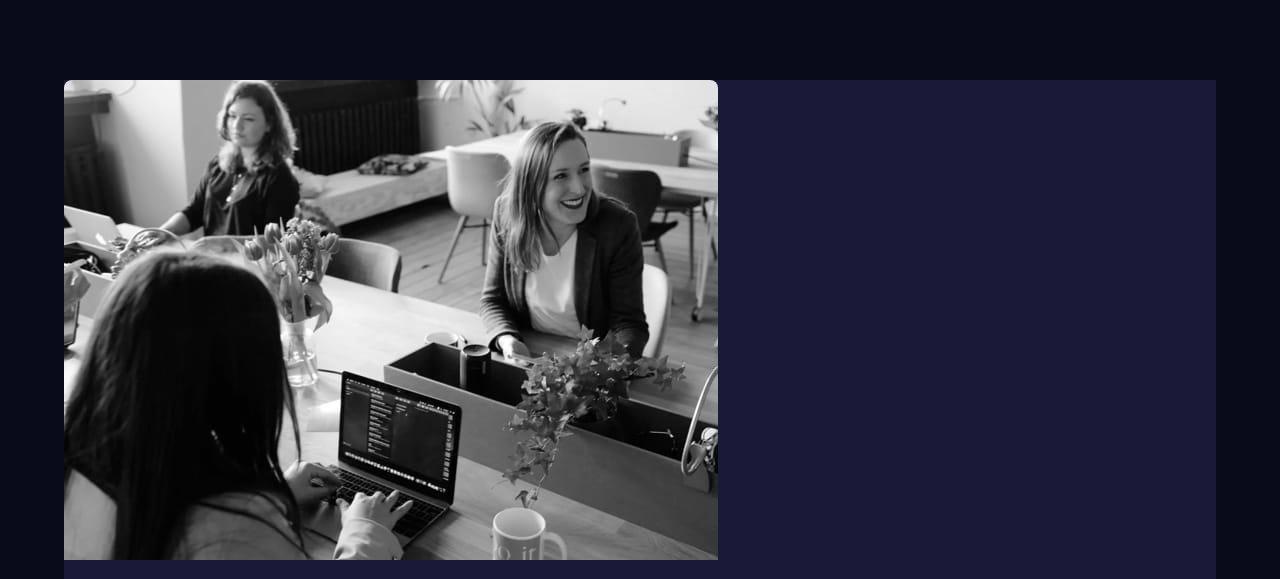
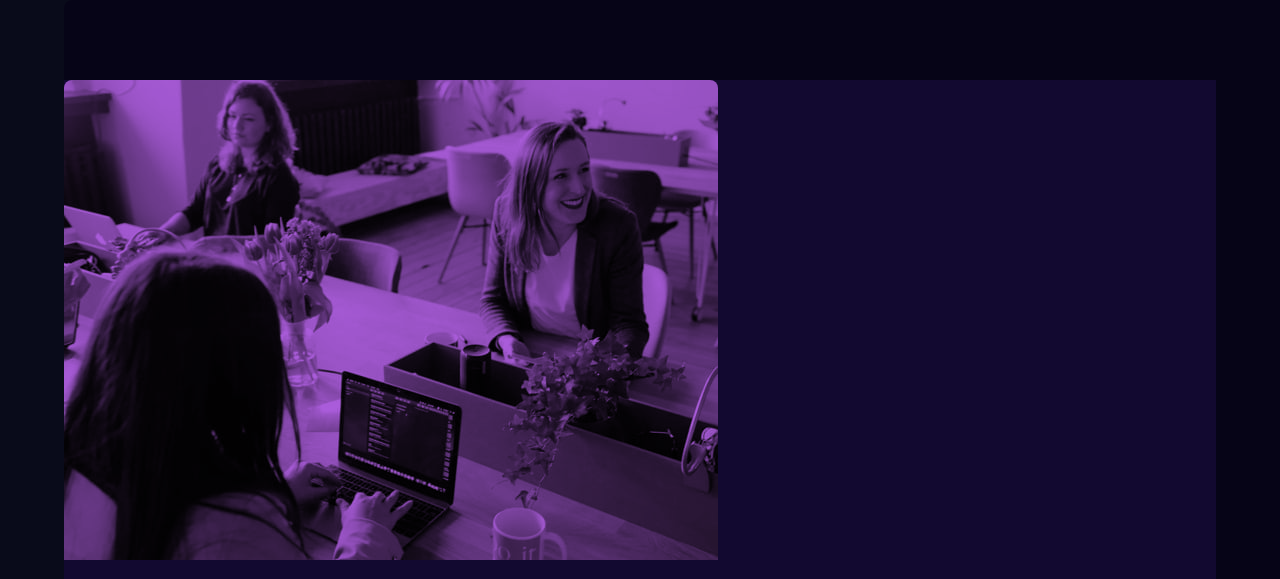
Before and after one commit to robinwatts96/stats-preview-card-component-main, a plain HTML site: page index.html in a window 1280 px wide. Shown: the top 579 px of the page. Drawn offline with Linux system fonts and the light colour scheme.

Commit message:
Update styles.css

```diff
--- a/styles.css
+++ b/styles.css
@@ -8,6 +8,7 @@ html {
     width: 90%;
     margin: 5em auto 0 auto;
     background-color: hsl(244, 38%, 16%);
+    color: white;
 }
 
 /* header {
@@ -36,10 +37,10 @@ img {
     bottom:0;
     width: 100%;
     height: 100%;
-    background-color:var(--clr-accent);
+    background-color:hsl(277, 64%, 61%);
     mix-blend-mode: multiply;
-    border-top-left-radius: 10px;
-    border-top-right-radius: 10px;
+    border-top-left-radius: 0.5em;
+    border-top-right-radius: 0.5em;
     overflow: hidden;
 }
 
```
